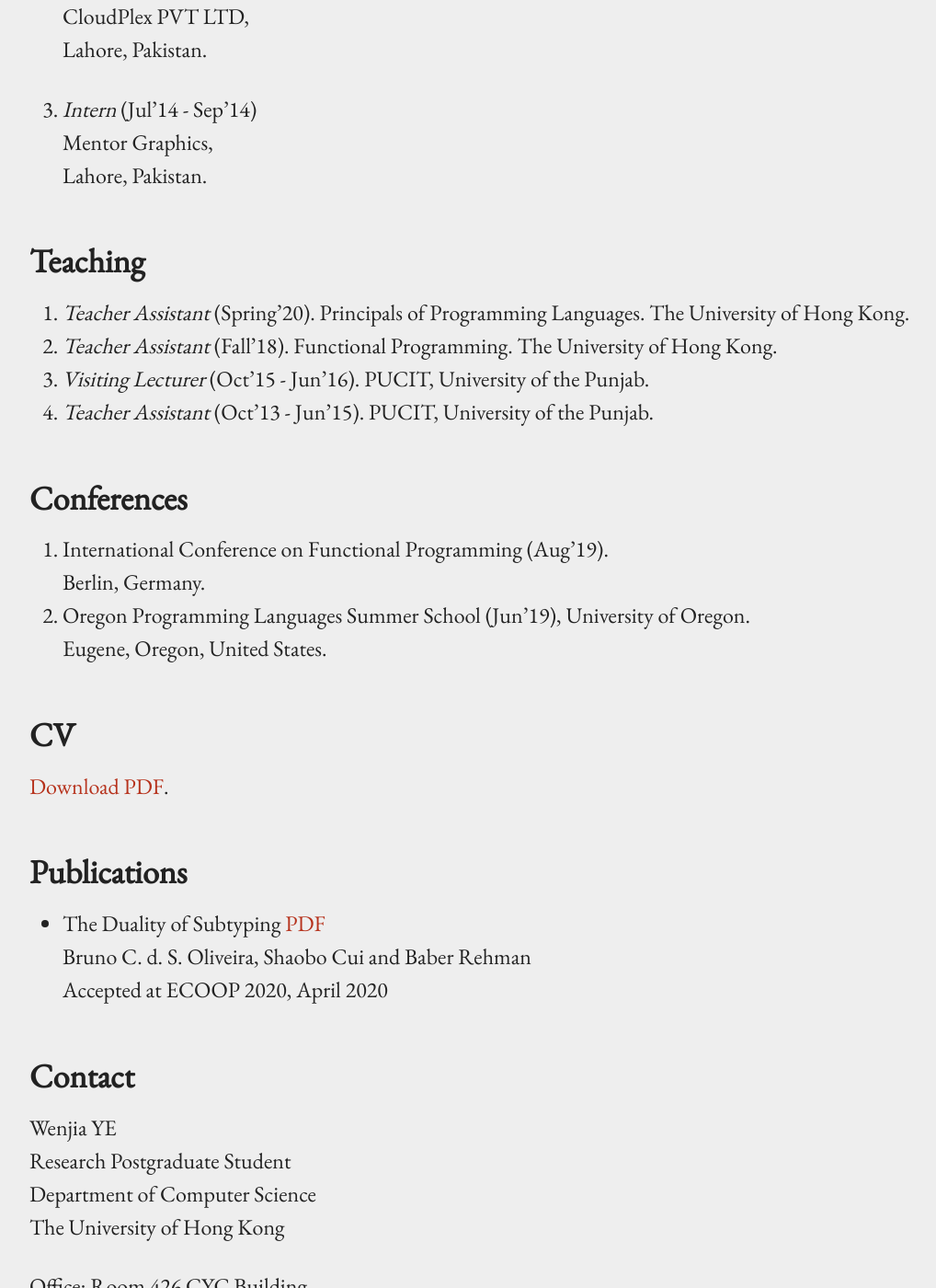
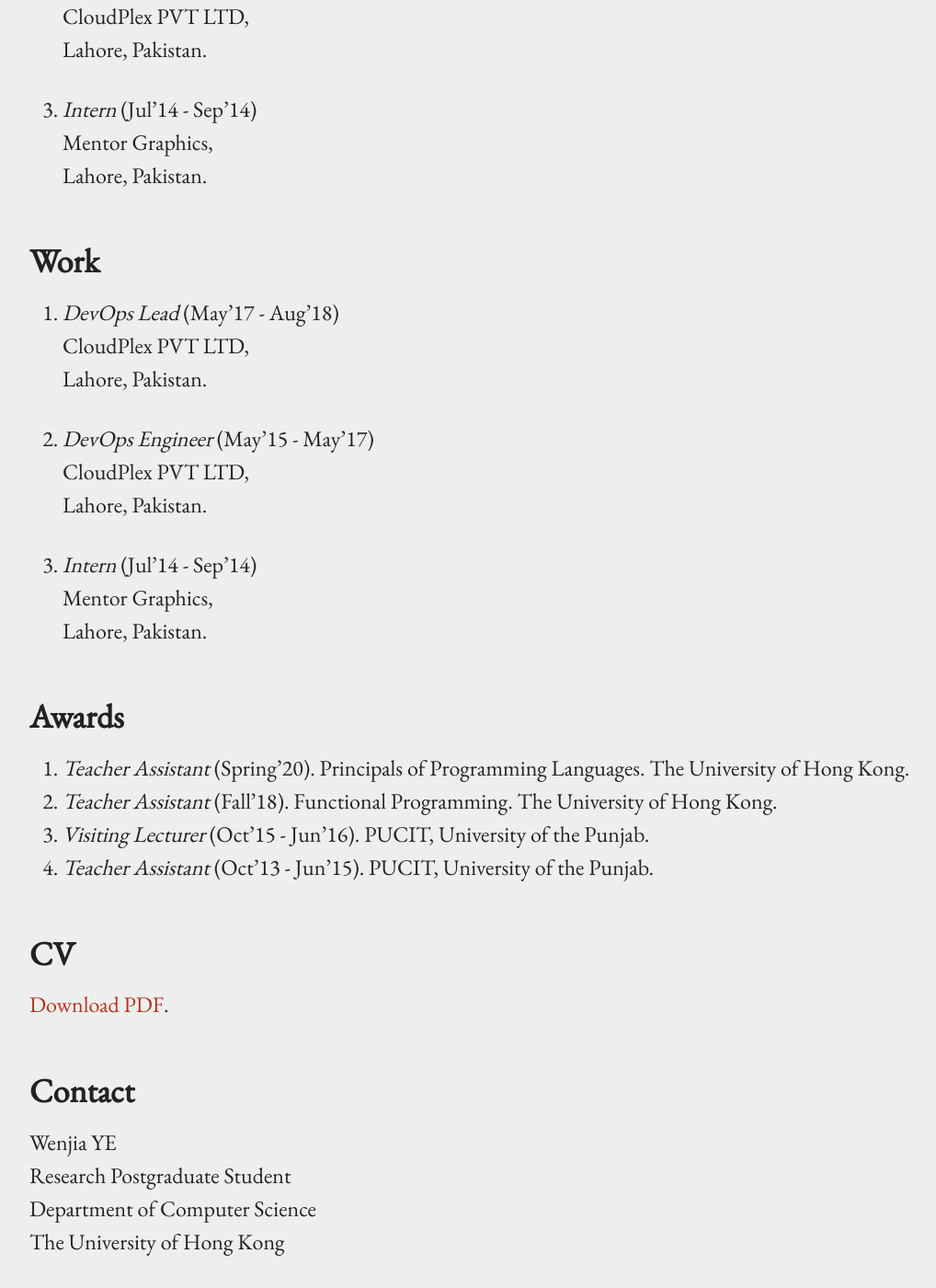
Before and after one commit to YeWenjia/YeWenjia.github.io, a Jekyll site: the page built from index.md, in a window 1280 px wide and 1400 px high, scrolled down 1001 px. Shown: the whole window at 92% size, without its empty margins (44-1062 px from the left). Built offline with Jekyll 4.4.1, drawn with Linux system fonts in a browser that asks for light colours; some of the changed text lies outside the part shown.

Commit message:
Update index.md

```diff
--- a/index.md
+++ b/index.md
@@ -36,30 +37,31 @@
    Mentor Graphics, <br />
    Lahore, Pakistan.
 
-## Teaching
+
+## Work
+
+1. *DevOps Lead* (May'17 - Aug'18) <br />
+   CloudPlex PVT LTD, <br />
+   Lahore, Pakistan.
+
+2. *DevOps Engineer* (May'15 - May'17) <br />
+   CloudPlex PVT LTD, <br />
+   Lahore, Pakistan.
+
+3. *Intern* (Jul'14 - Sep'14) <br />
+   Mentor Graphics, <br />
+   Lahore, Pakistan.
+
+## Awards
 
 1. *Teacher Assistant* (Spring'20). Principals of Programming Languages. The University of Hong Kong.
 2. *Teacher Assistant* (Fall'18). Functional Programming. The University of Hong Kong.
 3. *Visiting Lecturer* (Oct'15 - Jun'16). PUCIT, University of the Punjab.
 4. *Teacher Assistant* (Oct'13 - Jun'15). PUCIT, University of the Punjab.
 
-
-## Conferences
-
-1. International Conference on Functional Programming (Aug'19). <br />
-   Berlin, Germany.
-2. Oregon Programming Languages Summer School (Jun'19), University of Oregon. <br />
-   Eugene, Oregon, United States.
-
 ## CV
 
 [Download PDF](files/cv.pdf).
-
-## Publications
-* The Duality of Subtyping
-[PDF](files/duo_ecoop2020.pdf) <br />
-Bruno C. d. S. Oliveira, Shaobo Cui and Baber Rehman <br />
-Accepted at ECOOP 2020, April 2020
 
 ## Contact
 
```
Also changed, not shown: other parts of index.md (+2 -1 lines).
